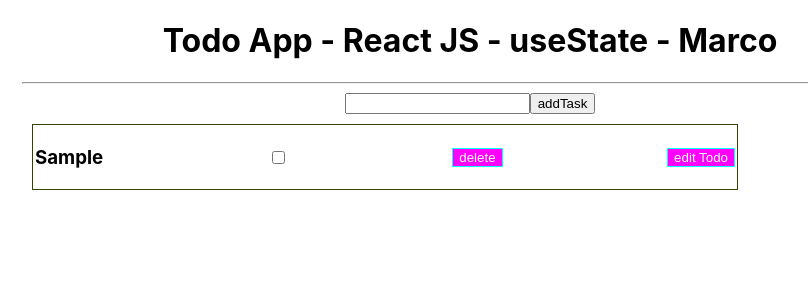
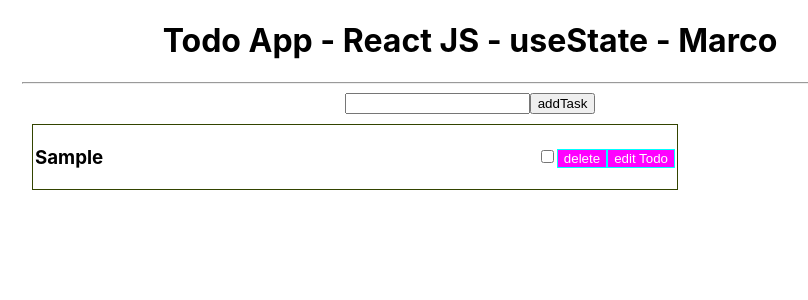
Before and after one commit to MarcoTheFrontEndGuy/reactjs-todo-list--2-inputs-5-buttons, a React (Create React App) app: page / in a window 1280 px wide. Both pictures are taken after typing "Sample" into the empty fields and a click on the button "addTask". Shown: the top 300 px of the page, without its empty margins (170-978 px from the left). Built offline with nearby package versions, Linux system fonts and the light colour scheme.

Commit message:
todo app with a lot of functionality is done

```diff
--- a/src/App.css
+++ b/src/App.css
@@ -41,12 +41,15 @@
 
 .task-row {
   width: 700px;
+  width: 50vw;
   display: flex;
   justify-content: space-between;
+  flex-wrap: wrap;
   align-items: center;
   padding: 2px;
   margin: 10px;
   border: 1px solid #334400;
+
 }
 
 .task-row button {
--- a/src/App.js
+++ b/src/App.js
@@ -1,4 +1,4 @@
-import React, { useState } from 'react'
+import React, { useState, useEffect } from 'react'
 import './App.css';
 
 
@@ -9,6 +9,8 @@ export default function App() {
 
   const [todoEditing, setTodoEditing] = useState(null);   //get the todo id on click to edit
   const [editingText, setEditingText] = useState("");     //get the new text to edit the todo item
+
+
 
   const createTask = (e) => {
     setNewTask(e.target.value);
@@ -80,15 +82,16 @@ export default function App() {
             :
             <h3>{todo.task}</h3>
         }
+
+          <div className='todo-buttons'>
           <input onClick={ () => toggleComplete(todo.id) } type="checkbox" />
-
-
           <button onClick={() => deleteTask(todo.id)} >delete</button>
 
           {todoEditing === todo.id ? <button onClick={ () => editTodo(todo.id)}>Submit Edits</button>
           :<button onClick={ () => setTodoEditing(todo.id) }>edit Todo</button>
 
           }
+          </div>
 
         </div>)}
     </div>
```
